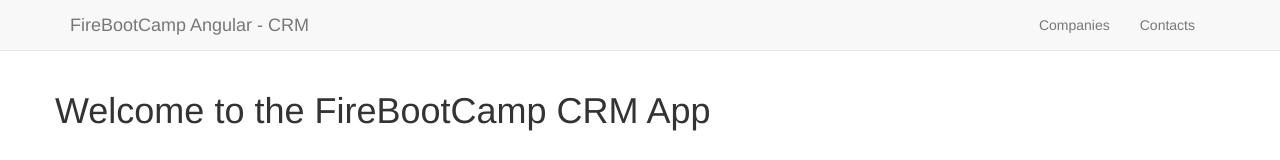
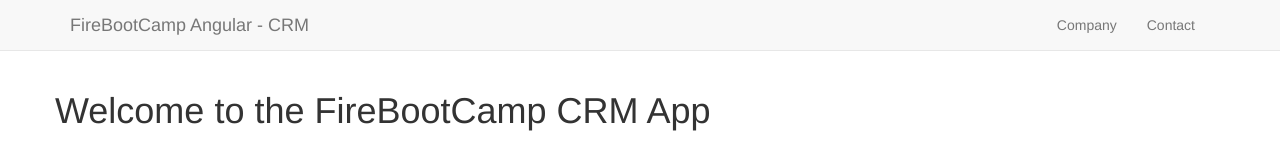
Before and after one commit to mossgreen/firebootcamp-crm, an Angular app: page / in a window 1280 px wide. Shown: the top 160 px of the page. Built offline with nearby package versions, Linux system fonts and the light colour scheme.

Commit message:
change router to singular

```diff
--- a/src/app/app.component.html
+++ b/src/app/app.component.html
@@ -4,8 +4,8 @@
       <a class="navbar-brand" href="/">FireBootCamp Angular - CRM</a>
     </div>
     <ul class="nav navbar-nav pull-right">
-      <li><a [routerLink]="['company']">Companies</a></li>
-      <li><a [routerLink]="['contact']">Contacts</a></li>
+      <li><a [routerLink]="['company']">Company</a></li>
+      <li><a [routerLink]="['contact']">Contact</a></li>
     </ul>
   </div>
 </nav>
--- a/src/app/app.routes.ts
+++ b/src/app/app.routes.ts
@@ -3,8 +3,8 @@ import { ModuleWithProviders } from '@angular/core';
 
 const appRoutes: Routes = [
     { path: '', loadChildren: './home/home.module#HomeModule' },
-    { path: 'companies', loadChildren: './company/company.module#CompanyModule' },
-    { path: 'contacts', loadChildren: './contact/contact.module#ContactModule' },
+    { path: 'company', loadChildren: './company/company.module#CompanyModule' },
+    { path: 'contact', loadChildren: './contact/contact.module#ContactModule' },
 ];
 
 export const routing: ModuleWithProviders = RouterModule.forRoot(appRoutes);
```
